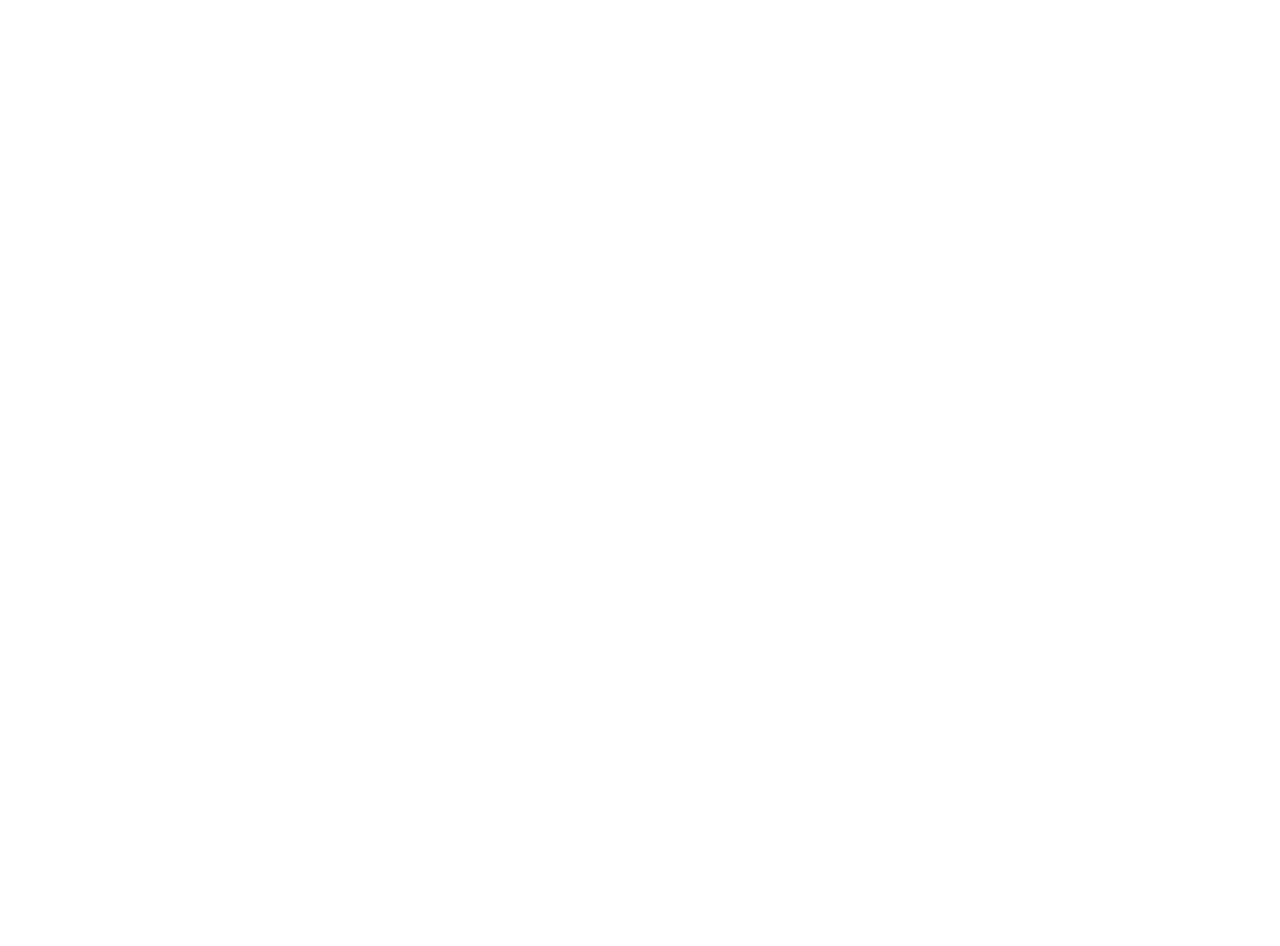
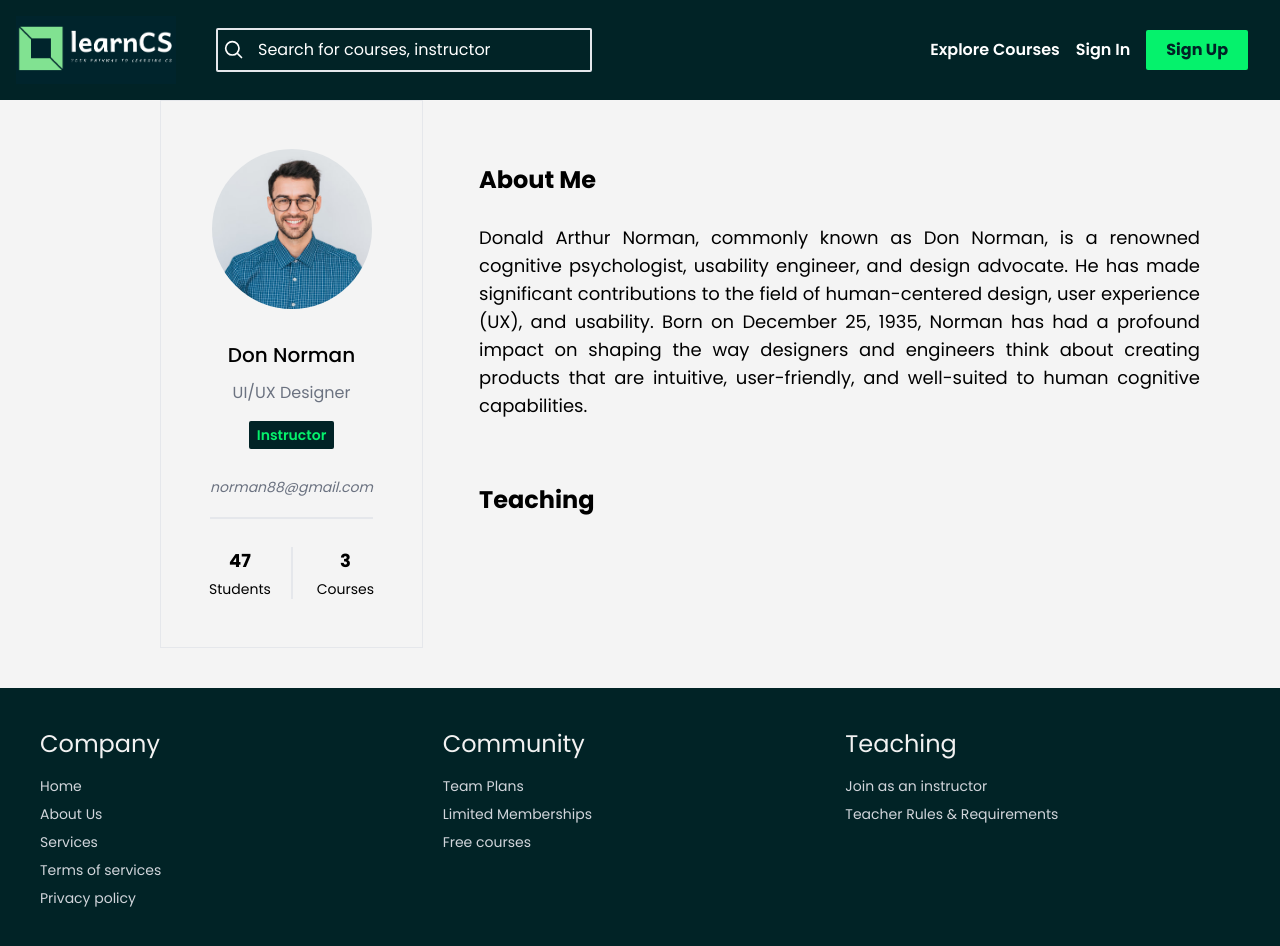
Before and after one commit to RifaOrin/LearnCS-Frontend, a React (Create React App) app: page /instructor in a window 1280 px wide. Before the commit this address had no page. Shown: the top 946 px of the page. Before the commit the page ends 800 px from the top, so only its background shows below. Built offline with nearby package versions, Linux system fonts and the light colour scheme; what tailwindcss-blend-mode would draw is missing.

Commit message:
Instructor Design Added

```diff
--- a/src/App.js
+++ b/src/App.js
@@ -11,6 +11,7 @@
 import Editprofile from "./editprofilePage";
 import Profile from "./profile";
 import Navbar from "./navbar";
+import Instructor from "./instructor";
 
 import {
   BrowserRouter as Router,
@@ -50,6 +51,8 @@
           <Route path="/profile" element={<Profile/>}></Route>
 
           <Route path="/navbar" element={<Navbar/>}></Route>
+
+          <Route path="/instructor" element={<Instructor/>}></Route>
       </Routes>
     </div>
     </Router>
--- a/src/editprofilePage.js
+++ b/src/editprofilePage.js
@@ -101,8 +101,8 @@
                     Save and Exit
                 </button>
             </div>
-            <div className="flex flex-col lg:flex-row md:space-x-4 pl-20 pr-20 pb-10">
-                <div className="w-full lg:w-1/4 flex flex-col space-y-8 border lg:ml-10 p-12 justify-center items-center">
+            <div className="flex flex-col md:flex-row md:space-x-4 pl-20 pr-20 pb-10">
+                <div className="w-full md:w-2/4 flex flex-col space-y-8 border lg:ml-10 p-12 justify-center items-center">
                 <div
                 className="w-40 h-40 overflow-hidden rounded-full relative"
                 onMouseEnter={() => setIsUpdatingProfilePicture(true)}
@@ -194,9 +194,9 @@
                         </div>
                     </div>
                 </div>
-                <div className="w-full lg:w-3/4">
+                <div className="w-full md:w-3/4">
                     <button className="w-full pt-10 pb-5 border-b-4 text-lg font-semibold text-green-700 border-green-700 ">
-                        Profile
+                        Student Profile
                     </button>
                     <div className="flex flex-row mt-10">
                         <input
--- /dev/null
+++ b/src/instructor.js
@@ -0,0 +1,59 @@
+import { IonIcon } from "@ionic/react";
+import Footer from "./footer";
+import Navbar from "./navbar";
+import Profilepic from "./images/profilePhoto.jpg";
+
+
+function Instructor(){
+    return(
+        <body className="bg-[#F4F4F4] min-h-screen">
+            <Navbar />
+
+            <div className="flex flex-col md:flex-row lg:space-x-4 pl-20 pr-20 pb-10">
+                <div className="w-full lg:w-1/4 flex flex-col space-y-8 border lg:ml-20 p-12 justify-center items-center">
+                    <div className="w-40 h-40 overflow-hidden rounded-full">
+                        <img
+                            src={Profilepic}
+                            className="object-cover w-full h-full"
+                        ></img>
+                    </div>
+                    <div className="flex flex-col space-y-2 items-center justify-center">
+                        <h1 className="text-lg md:text-xl pb-1 flex justify-center font-medium">
+                            Don Norman
+                        </h1>
+                        <p className="text-md text-gray-500 pb-2">UI/UX Designer</p>
+                        <p className="text-sm font-semibold px-2 py-1 rounded-sm cursor-pointer text-[#05F26C] bg-[#012326]" >
+                            Instructor
+                        </p>
+                        <p className="text-sm  text-gray-500 italic pt-5 border-b-2 pb-5">
+                            norman88@gmail.com
+                        </p>
+                        <div className="flex flex-row space-x-1 pt-5">
+                            <div className="flex flex-col space-y-1 justify-center items-center border-r-2 pr-5">
+                                <p className="text-lg font-bold">47</p>
+                                <p className="text-sm font-normal">Students</p>
+                            </div>
+                            <div className="flex flex-col space-y-1 justify-center items-center pl-5">
+                                <p className="text-lg font-bold">3</p>
+                                <p className="text-sm font-normal">Courses</p>
+                            </div>
+
+                        </div>
+                    </div>
+                </div>
+                <div className="w-full lg:w-3/4">
+                    <h1 className="text-2xl font-bold pl-10 pt-16">About Me</h1>
+                    <p className="text-lg font-normal pt-7 pl-10 text-justify">Donald Arthur Norman, commonly known as Don Norman, is a renowned cognitive psychologist, usability engineer, and design advocate. He has made significant contributions to the field of human-centered design, user experience (UX), and usability. Born on December 25, 1935, Norman has had a profound impact on shaping the way designers and engineers think about creating products that are intuitive, user-friendly, and well-suited to human cognitive capabilities.</p>
+                    <h1 className="text-2xl font-bold pl-10 pt-16">Teaching</h1>
+
+
+
+
+                </div>
+            </div>
+            <Footer />
+        </body>
+
+    );
+}
+export default Instructor;
--- a/src/profile.js
+++ b/src/profile.js
@@ -74,10 +74,10 @@
                         ></img>
                     </div>
                     <div className="flex flex-col space-y-2 items-center justify-center">
-                        <h1 className="text-lg md:text-xl flex justify-center font-medium">
+                        <h1 className="text-lg lg:text-xl flex justify-center font-medium">
                             {first_name} {last_name}
                         </h1>
-                        <p className="text-xs font-semibold px-2 py-1 rounded-sm cursor-pointer text-[#05F26C] bg-[#012326]" >
+                        <p className="text-sm font-semibold px-2 py-1 rounded-sm cursor-pointer text-[#05F26C] bg-[#012326]" >
                             Student
                         </p>
                         <p className="text-md pt-6 text-gray-500">
```
